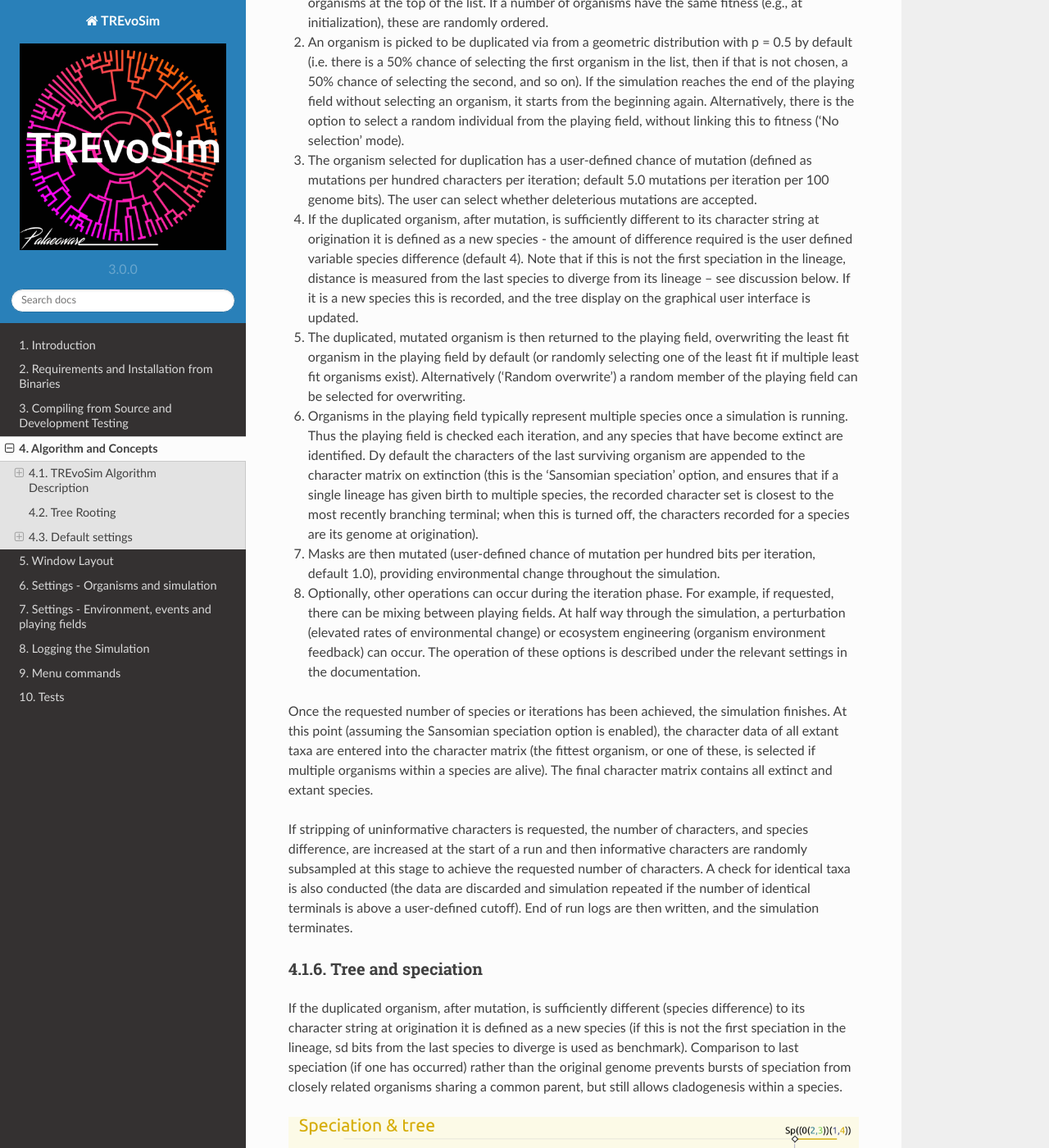
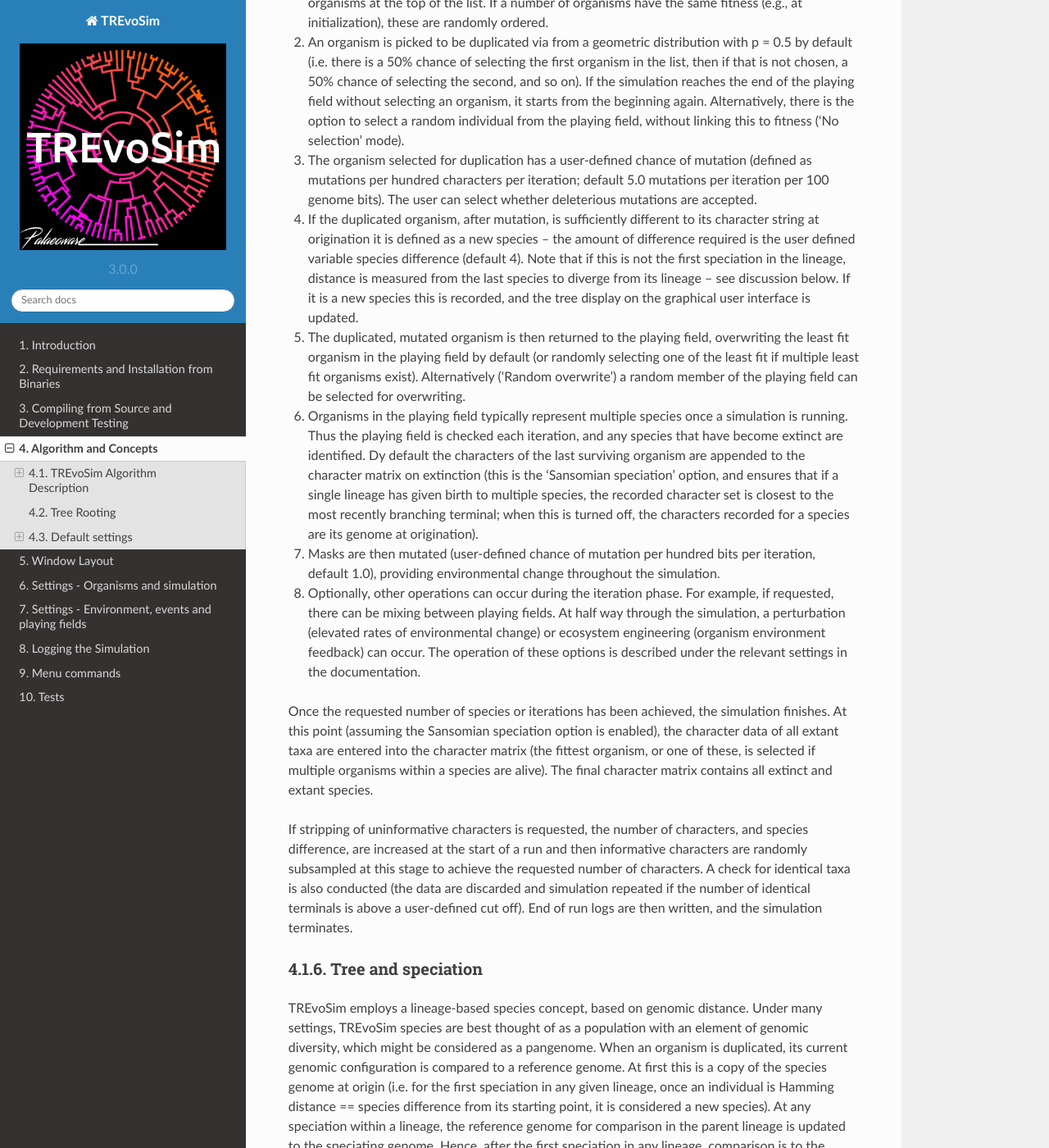
Before and after one commit to palaeoware/trevosim, a Sphinx documentation site: the page built from docs/algorithmconcepts.rst, in a window 1280 px wide and 1400 px high, scrolled down 3534 px. Shown: the whole window at 82% size. Built offline with Sphinx 7.4.7 and the Read the Docs theme 2.0.0, drawn with Linux system fonts in a browser that asks for light colours; some of the changed text lies outside the part shown.

Commit message:
First draft of algorithm overview done in documentation for issue #11

```diff
--- a/docs/algorithmconcepts.rst
+++ b/docs/algorithmconcepts.rst
@@ -62,7 +62,7 @@
 
 3) The organism selected for duplication has a user-defined chance of mutation (defined as mutations per hundred characters per iteration; default 5.0 mutations per iteration per 100 genome bits). The user can select whether deleterious mutations are accepted.
 
-4) If the duplicated organism, after mutation, is sufficiently different to its character string at origination it is defined as a new species - the amount of difference required is the user defined variable species difference (default 4). Note that if this is not the first speciation in the lineage, distance is measured from the last species to diverge from its lineage -- see discussion below. If it is a new species this is recorded, and the tree display on the graphical user interface is updated.
+4) If the duplicated organism, after mutation, is sufficiently different to its character string at origination it is defined as a new species -- the amount of difference required is the user defined variable species difference (default 4). Note that if this is not the first speciation in the lineage, distance is measured from the last species to diverge from its lineage -- see discussion below. If it is a new species this is recorded, and the tree display on the graphical user interface is updated.
 
 5) The duplicated, mutated organism is then returned to the playing field, overwriting the least fit organism in the playing field by default (or randomly selecting one of the least fit if multiple least fit organisms exist). Alternatively ('Random overwrite') a random member of the playing field can be selected for overwriting.
 
@@ -74,15 +74,17 @@
 
 Once the requested number of species or iterations has been achieved, the simulation finishes. At this point (assuming the Sansomian speciation option is enabled), the character data of all extant taxa are entered into the character matrix (the fittest organism, or one of these, is selected if multiple organisms within a species are alive). The final character matrix contains all extinct and extant species.
 
-If stripping of uninformative characters is requested, the number of characters, and species difference, are increased at the start of a run and then informative characters are randomly subsampled at this stage to achieve the requested number of characters. A check for identical taxa is also conducted (the data are discarded and simulation repeated if the number of identical terminals is above a user-defined cutoff). End of run logs are then written, and the simulation terminates.
+If stripping of uninformative characters is requested, the number of characters, and species difference, are increased at the start of a run and then informative characters are randomly subsampled at this stage to achieve the requested number of characters. A check for identical taxa is also conducted (the data are discarded and simulation repeated if the number of identical terminals is above a user-defined cut off). End of run logs are then written, and the simulation terminates.
 
 Tree and speciation
 ^^^^^^^^^^^^^^^^^^^
 
-If the duplicated organism, after mutation, is sufficiently different (species difference) to its character string at origination it is defined as a new species (if this is not the first speciation in the lineage, sd bits from the last species to diverge is used as benchmark). Comparison to last speciation (if one has occurred) rather than the original genome prevents bursts of speciation from closely related organisms sharing a common parent, but still allows cladogenesis within a species.
+TREvoSim employs a lineage-based species concept, based on genomic distance. Under many settings, TREvoSim species are best thought of as a population with an element of genomic diversity, which might be considered as a pangenome. When an organism is duplicated, its current genomic configuration is compared to a reference genome. At first this is a copy of the species genome at origin (i.e. for the first speciation in any given lineage, once an individual is Hamming distance == species difference from its starting point, it is considered a new species). At any speciation within a lineage, the reference genome for comparison in the parent lineage is updated to the speciating genome. Hence, after the first speciation in any lineage, comparison is to the genome at last speciation: this prevents bursts of speciation from closely related organisms sharing a common parent, but still allows cladogenesis within a species.
 
 .. figure:: _static/speciation_and_tree.png
     :align: center
+
+This is summarised in the image above: the modal genome of a species is shown with solid lines, and others with a dashed line. Species 2 arises in a mutated individual in Species 0 after Species 1 arises, though this taxon is relatively close to the root genome of Species 0, because the reference genome for Species 0 (the parent of both) is updated on the birth of Species 1. This is most notable as an edge effect with Species 0 due to simulation initialisation, as outlined below.
 
 Tree Rooting
 ------------
```
